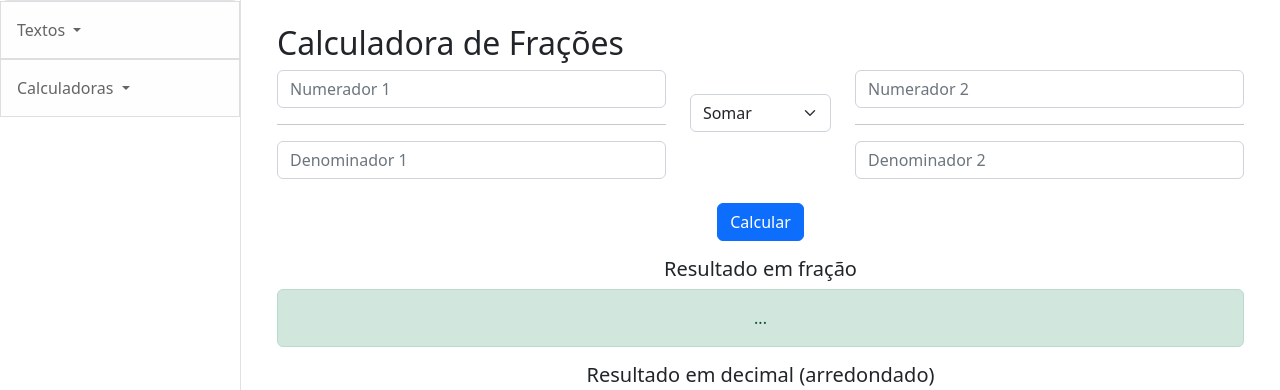
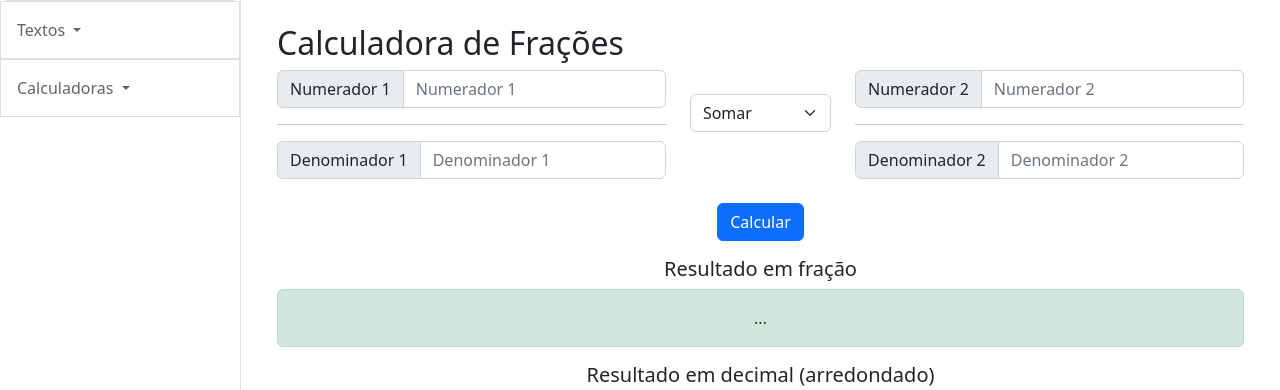
Before and after one commit to JeffersonEstevo/DevToolBox, a Django app: page /fracao/ in a window 1280 px wide. Shown: the part 57-447 px from the top of the page. Run offline with Django 4.2, Linux system fonts and the light colour scheme; some libraries are stand-ins or nearby versions.

Commit message:
Atualizando Calculadoras/fracao

```diff
--- a/dev_tool_box/core/templates/core/calculadoras/fracao.html
+++ b/dev_tool_box/core/templates/core/calculadoras/fracao.html
@@ -7,9 +7,15 @@
 
     <div class="row">
         <div class="col-md-5">
-            <input type="number" id="numerator1" class="form-control mb-2" placeholder="Numerador 1">
+            <div class="input-group mb-2">
+                <span class="input-group-text">Numerador 1</span>
+                <input type="number" id="numerator1" class="form-control" placeholder="Numerador 1">
+            </div>
             <hr>
-            <input type="number" id="denominator1" class="form-control mb-2" placeholder="Denominador 1">
+            <div class="input-group mb-2">
+                <span class="input-group-text">Denominador 1</span>
+                <input type="number" id="denominator1" class="form-control" placeholder="Denominador 1">
+            </div>
         </div>
         <div class="col-md-2 text-center">
             <select id="operation" class="form-select my-4">
@@ -20,11 +26,18 @@
             </select>
         </div>
         <div class="col-md-5">
-            <input type="number" id="numerator2" class="form-control mb-2" placeholder="Numerador 2">
+            <div class="input-group mb-2">
+                <span class="input-group-text">Numerador 2</span>
+                <input type="number" id="numerator2" class="form-control" placeholder="Numerador 2">
+            </div>
             <hr>
-            <input type="number" id="denominator2" class="form-control mb-2" placeholder="Denominador 2">
+            <div class="input-group mb-2">
+                <span class="input-group-text">Denominador 2</span>
+                <input type="number" id="denominator2" class="form-control" placeholder="Denominador 2">
+            </div>
         </div>
     </div>
+
 
     <div class="text-center my-3">
         <button id="calculate" class="btn btn-primary">Calcular</button>
```
